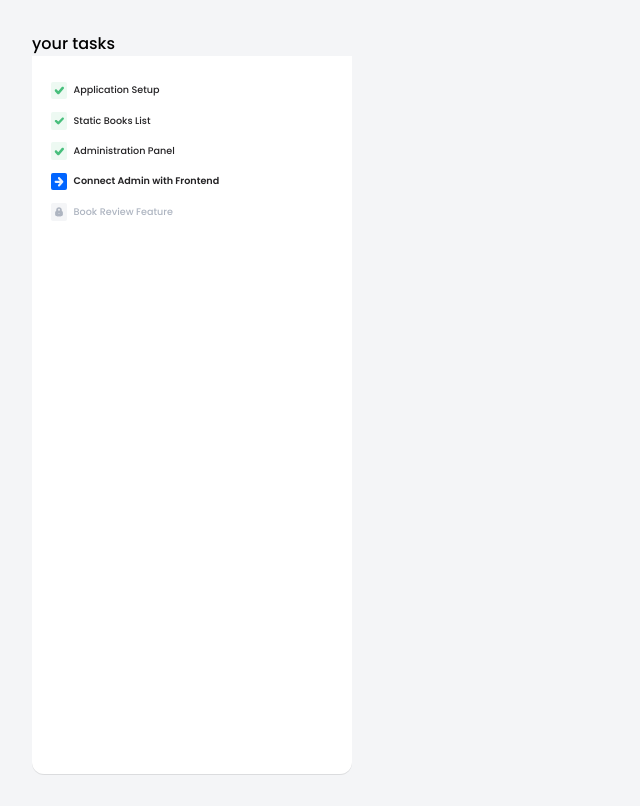
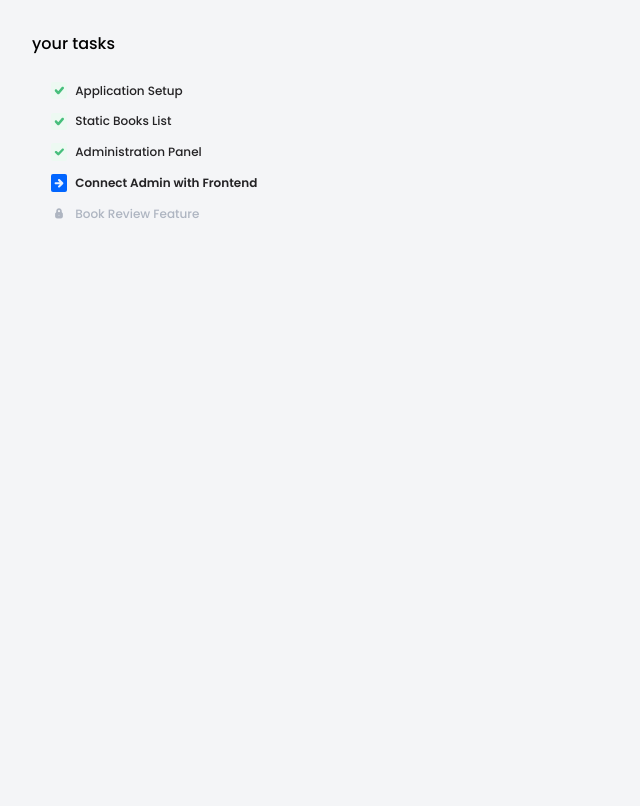
Before and after one commit to ZuzaUsakiewicz/junior-front-end-developer-1665737536, a React (Create React App) app: page / in a window 1280 px wide. Shown: the whole page, without its empty margins (0-640 px from the left). Built offline with nearby package versions, Linux system fonts and the light colour scheme.

Commit message:
style: change tasks list styles

```diff
--- a/src/styles/TasksListStyles.css
+++ b/src/styles/TasksListStyles.css
@@ -6,18 +6,15 @@
   /* temporary width and height */
   width: 320px;
   height: 718px;
-  background: white;
-  box-shadow: 0px 1px 0px rgba(0, 0, 0, 0.1);
-  border-radius: 0px 0px 12px 12px;
 }
 .task-container {
   padding: 0.4rem 0;
   display: flex;
-  gap: 0.4rem;
+  align-items: center;
+  gap: 0.5rem;
   text-decoration: none;
   color: #242325;
   font-weight: 500;
-  align-items: center;
 }
 .task-container.blocked {
   pointer-events: none;
@@ -47,7 +44,7 @@
   background: #f4f5f7;
 }
 .task-title {
-  font-size: 0.6rem;
+  font-size: 0.75rem;
 }
 .task-title.blocked {
   color: #aeb5c1;
```
